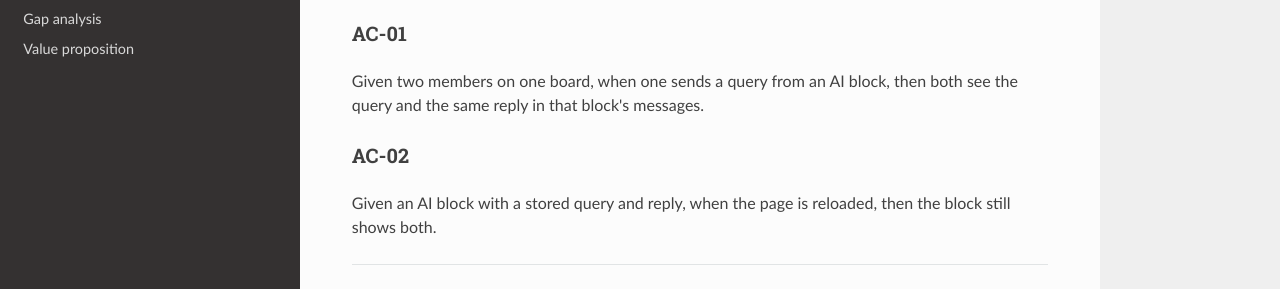
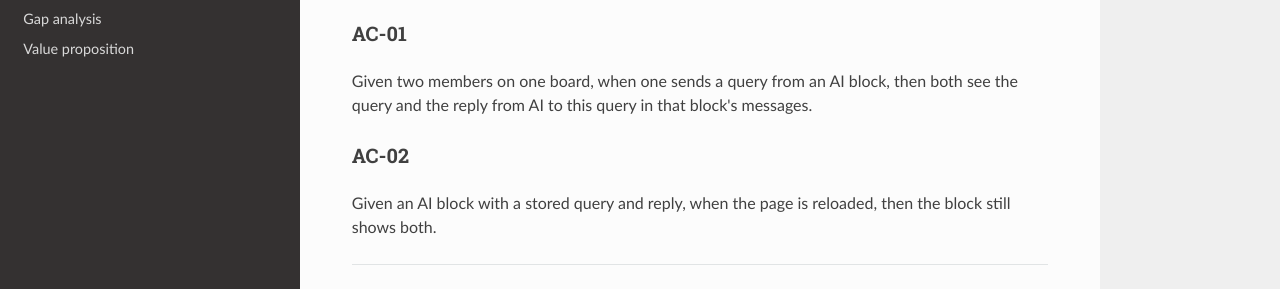
Before and after one commit to WellMadeTeam/workspace-ai-03, an MkDocs documentation site: the page built from docs/functional-requirements/fr/FR-005.md, in a window 1280 px wide. Shown: the part 470-759 px from the top of the page. Built offline with MkDocs 1.6.1, drawn with Linux system fonts in a browser that asks for light colours; nearby versions of some CDN libraries.

Commit message:
Update docs/functional-requirements/fr/FR-005.md
Co-authored-by: Daniil Nikulin <71718152+danmaninc@users.noreply.github.com>

```diff
--- a/docs/functional-requirements/fr/FR-005.md
+++ b/docs/functional-requirements/fr/FR-005.md
@@ -14,7 +14,7 @@ The product shall show an AI block's queries and replies to every member who ope
 
 ### AC-01
 
-Given two members on one board, when one sends a query from an AI block, then both see the query and the same reply in that block's messages.
+Given two members on one board, when one sends a query from an AI block, then both see the query and the reply from AI to this query in that block's messages.
 
 ### AC-02
 
```
